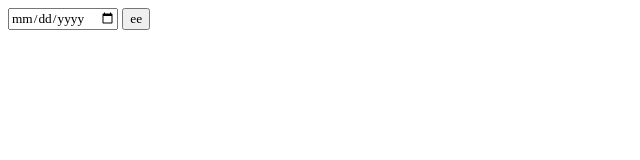
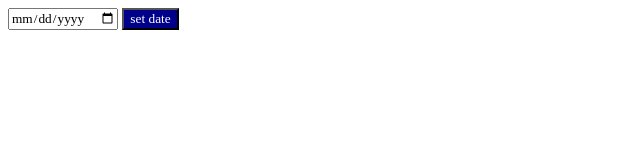
Before and after one commit to idislikebluecheese/daysuntil, a plain HTML site: page index.html in a window 1280 px wide. Shown: the whole page, without its empty margins (0-640 px from the left). Drawn offline with Linux system fonts and the light colour scheme; a web font is replaced by a local one.

Commit message:
Update index.html

```diff
--- a/index.html
+++ b/index.html
@@ -6,7 +6,7 @@
 </head>
 <input type="date" class="hid" id="input">
 <button onclick="window.location.href = `?date=${encodeURIComponent(document.querySelector('#input').value)}`" id="but">
-  ee
+  set date
 </button>
 <h1>
 
@@ -74,4 +74,8 @@ function back(){window.location.href = `${(window.location.href).slice(0,(window
 </script>
 <style>
   *{font-family:Parkinsans}
+  #but{
+  background-color: #00008B;
+  color: white;
+  }
 </style>
```
